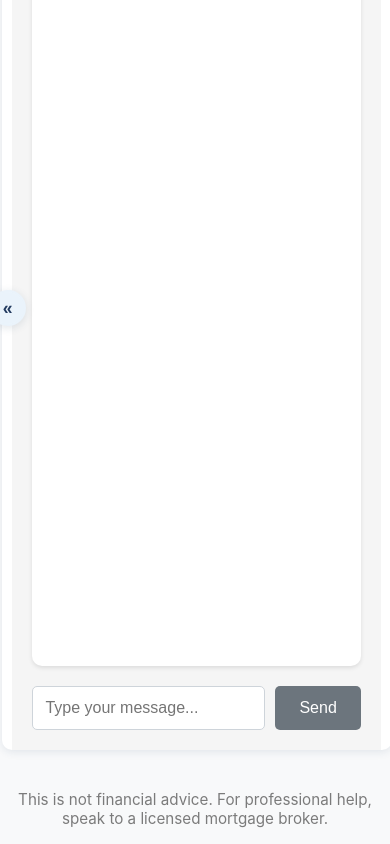
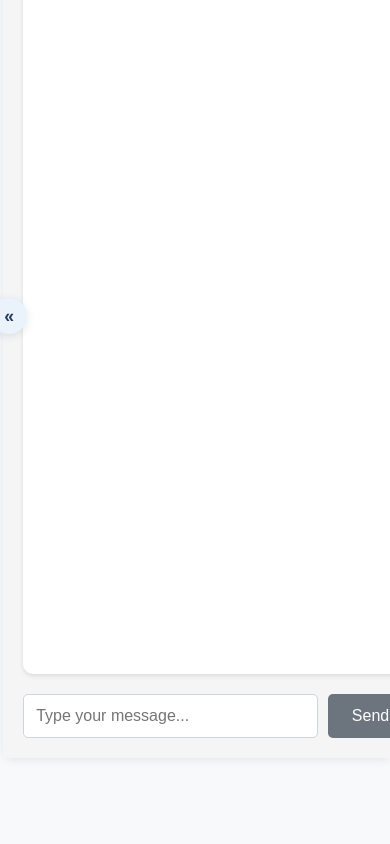
Before and after one commit to undroo/ai_mortgage_broker, a React (Create React App) app in the folder frontend/: page / in a window 390 px wide. Shown: the part 1249-2093 px from the top of the page. After the commit the page ends 2039 px from the top, so only its background shows below. Built offline with nearby package versions, Linux system fonts and the light colour scheme.

Commit message:
CSS cleanup

```diff
--- a/frontend/src/App.css
+++ b/frontend/src/App.css
@@ -1,60 +1,29 @@
-.App {
-  text-align: center;
-  min-height: 100vh;
-  background-color: #f8f9fa;
+:root {
+  --primary-blue: #4a90e2;
+  --secondary-blue: #eaf3fb;
+  --text-dark: #223a5f;
+  --text-light: #4a90e2;
+  --bg-main: #f8f9fa;
+  --card-radius: 18px;
+  --card-shadow: 0 4px 24px rgba(34,58,95,0.08), 0 1.5px 4px rgba(34,58,95,0.04);
+  --card-shadow-hover: 0 2px 8px rgba(34,58,95,0.13);
+  --padding-main: 2rem 1rem 3rem 1rem;
+  --font-main: 'Inter', Arial, sans-serif;
 }
 
-.App-logo {
-  height: 40vmin;
-  pointer-events: none;
-}
-
-@media (prefers-reduced-motion: no-preference) {
-  .App-logo {
-    animation: App-logo-spin infinite 20s linear;
-  }
-}
-
-.App-header {
-  background-color: #282c34;
-  padding: 20px;
-  color: white;
-  margin-bottom: 20px;
-}
-
-.App-header h1 {
-  margin: 0;
-  font-size: 24px;
-}
-
-main {
-  padding: 0 20px;
-}
-
-.App-link {
-  color: #61dafb;
-}
-
-@keyframes App-logo-spin {
-  from {
-    transform: rotate(0deg);
-  }
-  to {
-    transform: rotate(360deg);
-  }
-}
-
+/* ========== Global & Layout ========== */
 body, .site-wrapper {
   margin: 0;
   padding: 0;
   min-height: 100vh;
-  background: #f8f9fa;
-  font-family: 'Inter', Arial, sans-serif;
+  background: var(--bg-main);
+  font-family: var(--font-main);
 }
 
+/* ========== Header ========== */
 .site-header {
   width: 100%;
-  background: #4a90e2;
+  background: var(--primary-blue);
   box-shadow: 0 2px 4px rgba(0,0,0,0.03);
 }
 
@@ -73,9 +42,10 @@ body, .site-wrapper {
   letter-spacing: 0.5px;
 }
 
+/* ========== Hero Section ========== */
 .hero-section {
   width: 100%;
-  background: #eaf3fb;
+  background: var(--secondary-blue);
   padding: 3rem 1.5rem 2rem 1.5rem;
   text-align: center;
 }
@@ -84,67 +54,21 @@ body, .site-wrapper {
   font-size: 2.2rem;
   font-weight: 700;
   margin: 0 0 0.75rem 0;
-  color: #223a5f;
+  color: var(--text-dark);
 }
 
 .hero-subtitle {
   font-size: 1.15rem;
-  color: #4a90e2;
+  color: var(--primary-blue);
   margin: 0;
 }
 
+/* ========== Main Content Layout ========== */
 .main-content {
   display: flex;
   justify-content: center;
   align-items: flex-start;
-  padding: 2rem 1rem 3rem 1rem;
-}
-
-.chatbot-card {
-  background: #fff;
-  border-radius: 18px;
-  box-shadow: 0 4px 24px rgba(34,58,95,0.08), 0 1.5px 4px rgba(34,58,95,0.04);
-  padding: 0;
-  max-width: 850px;
-  width: 100%;
-  min-height: 600px;
-  display: flex;
-  flex-direction: column;
-  margin: 0 auto;
-  position: relative;
-}
-
-.site-footer {
-  width: 100%;
-  background: transparent;
-  padding: 1.5rem 0 1rem 0;
-  text-align: center;
-}
-
-.footer-disclaimer {
-  color: #7b7b7b;
-  font-size: 0.95rem;
-  margin: 0;
-}
-
-@media (max-width: 700px) {
-  .hero-section {
-    padding: 2rem 0.5rem 1.2rem 0.5rem;
-  }
-  .hero-headline {
-    font-size: 1.3rem;
-  }
-  .hero-subtitle {
-    font-size: 1rem;
-  }
-  .main-content {
-    padding: 1rem 0.2rem 2rem 0.2rem;
-  }
-  .chatbot-card {
-    min-height: 400px;
-    border-radius: 10px;
-    box-shadow: 0 2px 8px rgba(34,58,95,0.10);
-  }
+  padding: var(--padding-main);
 }
 
 .twocolumns {
@@ -195,10 +119,38 @@ body, .site-wrapper {
   max-width: 100%;
 }
 
+/* ========== Chatbot Card & Section Header ========== */
+.chatbot-card {
+  background: #fff;
+  border-radius: var(--card-radius);
+  box-shadow: var(--card-shadow);
+  padding: 0;
+  max-width: 850px;
+  width: 100%;
+  min-height: 600px;
+  display: flex;
+  flex-direction: column;
+  margin: 0 auto;
+  position: relative;
+}
+
+.chatbot-section-header {
+  width: 100%;
+  text-align: left;
+  font-size: 1.08rem;
+  font-weight: 600;
+  color: var(--text-dark);
+  padding: 1.1rem 1.5rem 0.7rem 1.5rem;
+  border-bottom: 2px solid var(--secondary-blue);
+  margin-bottom: 0.5rem;
+  letter-spacing: 0.01em;
+  background: transparent;
+}
+
 .expand-chat-btn {
   z-index: 2;
-  background: #eaf3fb;
-  color: #223a5f;
+  background: var(--secondary-blue);
+  color: var(--text-dark);
   border: none;
   border-radius: 50%;
   width: 44px;
@@ -213,29 +165,40 @@ body, .site-wrapper {
   justify-content: center;
   outline: none;
 }
+.expand-chat-btn:focus {
+  outline: 2px solid var(--primary-blue);
+  outline-offset: 2px;
+}
 .expand-chat-btn:hover {
-  background: #4a90e2;
+  background: var(--primary-blue);
   color: #fff;
-  box-shadow: 0 2px 8px rgba(34,58,95,0.13);
+  box-shadow: var(--card-shadow-hover);
 }
 .expand-chat-btn.side {
   position: absolute;
   left: -22px;
   top: 50%;
   transform: translateY(-50%);
-  box-shadow: 0 2px 8px rgba(34,58,95,0.13);
-  background: #eaf3fb;
-  border: 2px solid #eaf3fb;
-}
-@media (max-width: 700px) {
-  .expand-chat-btn.side {
-    left: -12px;
-    width: 36px;
-    height: 36px;
-    font-size: 1.1rem;
-  }
+  box-shadow: var(--card-shadow-hover);
+  background: var(--secondary-blue);
+  border: 2px solid var(--secondary-blue);
 }
 
+/* ========== Footer ========== */
+.site-footer {
+  width: 100%;
+  background: transparent;
+  padding: 1.5rem 0 1rem 0;
+  text-align: center;
+}
+
+.footer-disclaimer {
+  color: #7b7b7b;
+  font-size: 0.95rem;
+  margin: 0;
+}
+
+/* ========== Responsive ========== */
 @media (max-width: 1100px) {
   .twocolumns {
     flex-direction: column;
@@ -256,18 +219,27 @@ body, .site-wrapper {
 }
 
 @media (max-width: 700px) {
+  .hero-section {
+    padding: 2rem 0.5rem 1.2rem 0.5rem;
+  }
+  .hero-headline {
+    font-size: 1.3rem;
+  }
+  .hero-subtitle {
+    font-size: 1rem;
+  }
   .main-content {
-    padding: 0.5rem 0.1rem 1rem 0.1rem;
+    padding: 1rem 0.2rem 2rem 0.2rem;
   }
   .chatbot-card {
     min-height: 350px;
     border-radius: 10px;
     box-shadow: 0 2px 8px rgba(34,58,95,0.10);
   }
-  .expand-chat-btn {
-    top: 8px;
-    right: 8px;
-    font-size: 0.95rem;
-    padding: 0.4rem 0.8rem;
+  .expand-chat-btn.side {
+    left: -12px;
+    width: 36px;
+    height: 36px;
+    font-size: 1.1rem;
   }
 }
--- a/frontend/src/App.tsx
+++ b/frontend/src/App.tsx
@@ -84,9 +84,9 @@ function App() {
           </div>
         </div>
       </main>
-      <footer className="site-footer">
+      {/* <footer className="site-footer">
         <p className="footer-disclaimer">This is not financial advice. For professional help, speak to a licensed mortgage broker.</p>
-      </footer>
+      </footer> */}
     </div>
   );
 }
--- a/frontend/src/components/Chat.css
+++ b/frontend/src/components/Chat.css
@@ -1,5 +1,6 @@
 .chat-container {
     display: flex;
+    width: 100%;
     flex-direction: column;
     height: 100vh;
     max-width: 800px;
```
